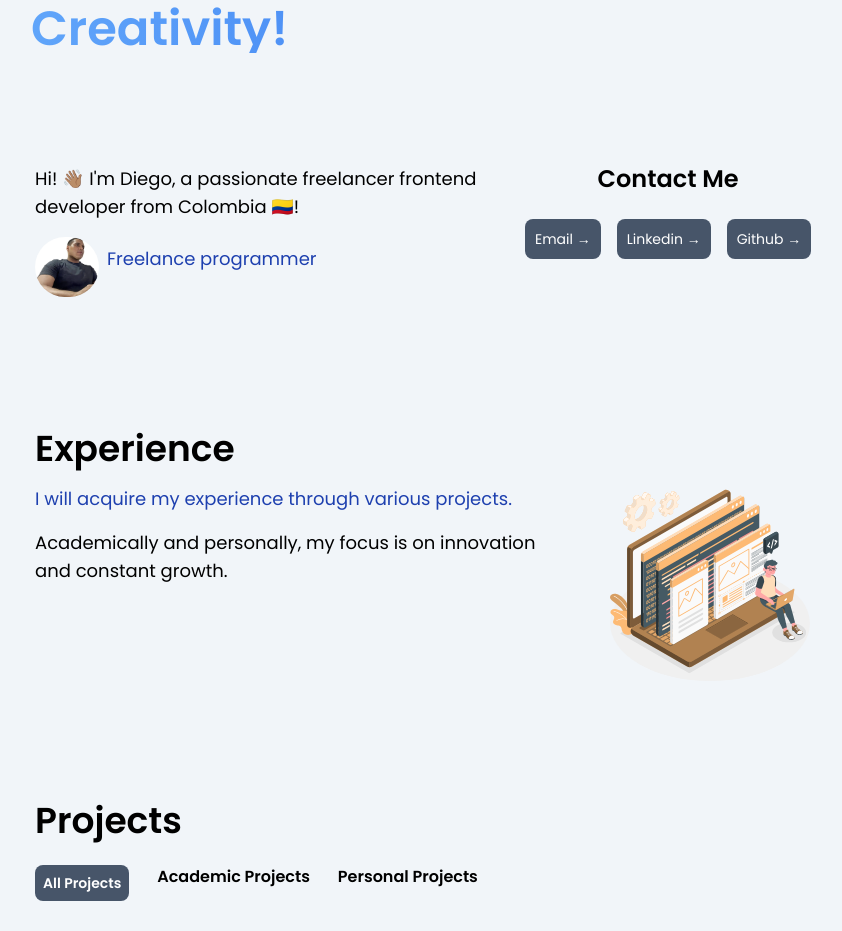
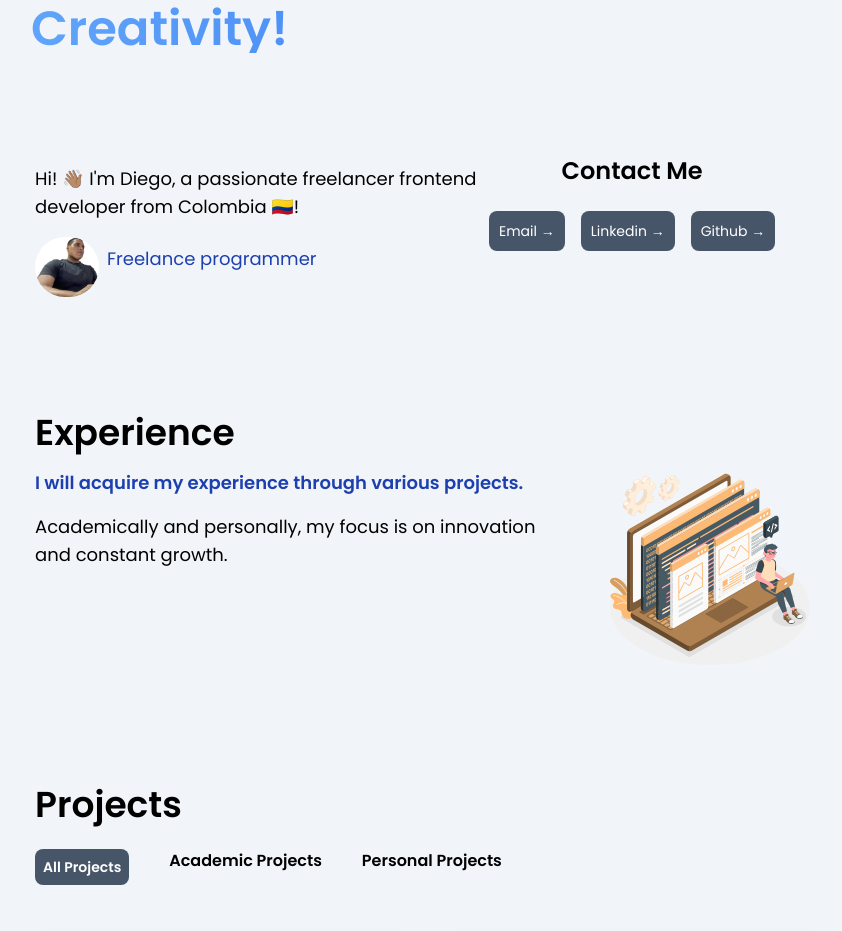
Before and after one commit to DiegoMarulandaB/Portfolio, a Next.js app: page / in a window 1280 px wide. Shown: the part 155-1086 px from the top of the page, without its empty margins (157-999 px from the left). Built offline with nearby package versions, Linux system fonts and the light colour scheme.

Commit message:
refactor: :bug: add fixes code start general

```diff
--- a/src/components/Contact/Contact.tsx
+++ b/src/components/Contact/Contact.tsx
@@ -2,12 +2,11 @@ const Contact = () => {
   return (
     <div id="contact">
       <div className="mx-auto lg:px-8 max-w-screen-lg sm:px-6">
-        <div className="flex items-start justify-between md:items-center">
+        <div className="flex items-start md:items-start md:justify-start justify-between text-start">
           <div className="flex flex-col ml-2 mx-1 mr-1">
-            <div className="md:w-4/1">
             <div className="space-y-6 md:space-y-0 md:flex md:gap-6 lg:items-center lg:gap-1">
-                <div className="md:w-6/12 text-start">
-                  <div className="mb-4 pt-28 text-lg">
+              <div className="md:w-6/12">
+                <div className="[&>p]:mb-4 pt-28 text-lg">
                   <p>Hi! 👋🏽 I'm Diego, a passionate freelancer frontend developer from Colombia 🇨🇴!</p>
                   <div className="flex mt-4">
                     <div className="w-16 h-16 md:w-18 md:h-18">
@@ -20,8 +19,8 @@ const Contact = () => {
                         alt="Profile Picture"
                       />
                     </div>
-                      <div className="md:text-lg">
-                        <p className=" text-md mx-1 mr-1 mt-2 ml-2">
+                    <div className="text-md mx-1 mr-1 mt-2 ml-2">
+                      <p>
                         <span className=" text-blue-800 dark:text-amber-200"> Freelance programmer</span>
                       </p>
                     </div>
@@ -29,8 +28,10 @@ const Contact = () => {
                 </div>
               </div>
               <div className="md:5/12 lg:w-5/2">
-                  <h2 className=" pl-6 pt-12 mx-20 mr-20 mt-2 mb-4 text-start text-2xl font-semibold justify-start md:text-center md:justify-start">Contact Me</h2>
-                  <div className="flex pl-6 mx-1 mr-1 text-start justify-start md:text-start md:justify-start">
+                <div className="pt-12 mr-4 mt-2 mb-4 text-2xl font-semibold flex flex-col items-start text-start justify-start md:items-center md:text-center md:justify-center">
+                  <h2>Contact Me</h2>
+                </div>
+                <div className="flex flex-col-row items-start text-start justify-start md:items-center md:text-center md:justify-center">
                   <a
                     href="mailto:%20diegomjobs@gmail.com%20?Subject=Aquí%20el%20asunto%20del%20mail"
                     className=" text-slate-700 hover:text-slate-950 dark:text-white dark:hover:text-blue-100 inline-flex hover:rounded-lg"
@@ -38,7 +39,7 @@ const Contact = () => {
                     rel="noopener noreferrer"
                     aria-label="Contact me by sending me an email"
                   >
-                      <span className="relative text-center cursor-pointer mx-2 mr-2 mt-2 text-1xl text-white bg-slate-600 hover:bg-slate-950 font-medium rounded-lg text-sm px-2.5 py-2.5 me-1 mb-1 dark:text-slate-950 dark:bg-slate-50 dark:hover:bg-blue-100">
+                    <span className="relative text-center cursor-pointer mr-4 mt-2 text-1xl text-white bg-slate-600 hover:bg-slate-950 font-medium rounded-lg text-sm px-2.5 py-2.5 me-1 mb-1 dark:text-slate-950 dark:bg-slate-50 dark:hover:bg-blue-100">
                       Email →
                     </span>
                   </a>
@@ -49,7 +50,7 @@ const Contact = () => {
                     rel="noopener noreferrer"
                     aria-label="Read more about my profile on Linkedin"
                   >
-                      <span className="relative text-center cursor-pointer mx-2 mr-2 mt-2 text-1xl text-white bg-slate-600 hover:bg-slate-950 font-medium rounded-lg text-sm px-2.5 py-2.5 me-1 mb-1 dark:text-slate-950 dark:bg-slate-50 dark:hover:bg-blue-100">
+                    <span className="relative text-center cursor-pointer mr-4 mt-2 text-1xl text-white bg-slate-600 hover:bg-slate-950 font-medium rounded-lg text-sm px-2.5 py-2.5 me-1 mb-1 dark:text-slate-950 dark:bg-slate-50 dark:hover:bg-blue-100">
                       Linkedin →
                     </span>
                   </a>
@@ -60,11 +61,10 @@ const Contact = () => {
                     rel="noopener noreferrer"
                     aria-label="Read more about my Github profile"
                   >
-                      <span className="relative text-center cursor-pointer mx-2 mr-2 mt-2 text-1xl text-white bg-slate-600 hover:bg-slate-950 font-medium rounded-lg text-sm px-2.5 py-2.5 me-1 mb-1 dark:text-slate-950 dark:bg-slate-50 dark:hover:bg-blue-100">
+                    <span className="relative text-center cursor-pointer mr-4 mt-2 text-1xl text-white bg-slate-600 hover:bg-slate-950 font-medium rounded-lg text-sm px-2.5 py-2.5 me-1 mb-1 dark:text-slate-950 dark:bg-slate-50 dark:hover:bg-blue-100">
                       Github →
                     </span>
                   </a>
-                  </div>
                 </div>
               </div>
             </div>
--- a/src/components/Experience/Experience.tsx
+++ b/src/components/Experience/Experience.tsx
@@ -8,17 +8,16 @@ const Experience = () => {
           <h1>Experience</h1>
         </div>
         <div className="flex flex-col ml-2 mt-2 mx-1 mr-1">
-          <div className="md:w-4/1">
           <div className="space-y-6 md:flex md:gap-6 lg:items-start lg:gap-1">
             <div className="md:w-7/12">
-                <p className="mb-4 mt-2 text-lg text-start">
-                  <span className="text-blue-800 dark:text-amber-200 mr-2">
-                    I will acquire my experience through various projects.
+              <div className="[&>p]:mb-4 mt-2 text-lg text-start justify-start">
+                <p>
+                  <span className="[&>p>strong] text-blue-800 dark:text-amber-200 [&>p>strong] mr-2">
+                    <strong>I will acquire my experience through various projects.</strong>
                   </span>
                 </p>
-                <p className="mb-4 mt-2  text-lg text-start">
-                  Academically and personally, my focus is on innovation and constant growth.
-                </p>
+                <p>Academically and personally, my focus is on innovation and constant growth.</p>
+              </div>
             </div>
             <div className="md:w-4/12">
               <img
@@ -33,7 +32,6 @@ const Experience = () => {
           </div>
         </div>
       </div>
-      </div>
     </section>
   )
 }
--- a/src/components/Footer/Footer.tsx
+++ b/src/components/Footer/Footer.tsx
@@ -2,20 +2,22 @@ const Footer = () => {
   const currentYear = new Date().getFullYear()
 
   return (
-    <section id="footer" className="mt-10">
-      <div className="mx-auto max-w-full md:max-w-full sm:px-1 bg-slate-100 dark:bg-slate-700">
-        <hr className="dark:border-slate-500 mb-4" />
-        <div className="mx-auto flex flex-col items-center justify-center text-center md:flex-row md:justify-center">
+    <footer id="footer" className="mt-10">
+      <div className="mx-auto max-w-full md:max-w-full sm:px-1">
+        <div className="mb-4">
+          <hr />
+        </div>
+        <div className="mx-auto flex flex-col items-start text-start justify-start md:items-center md:text-center md:justify-center space-x-2 ml-6 mr-6">
           <div className="flex flex-row space-x-2 mt-2 mb-2">
-            <span className="text-slate-800 dark:text-white">&copy;&nbsp;2023-{currentYear}</span>
+            <span className="text-slate-800 dark:text-white">&copy;&nbsp;2023-{currentYear} &nbsp;</span>
             <span className="text-blue-800 dark:text-amber-200">Diego Marulanda.</span>
           </div>
           <div className="flex flex-row space-x-2 mt-2 mb-2">
-            <span className="text-slate-800 dark:text-white">&nbsp; All Rights Reserved.</span>
+            <span className="text-slate-800 dark:text-white">All Rights Reserved.</span>
           </div>
         </div>
       </div>
-    </section>
+    </footer>
   )
 }
 
--- a/src/components/Navigation/Navigation.tsx
+++ b/src/components/Navigation/Navigation.tsx
@@ -23,7 +23,6 @@ const Navigation = () => {
   return (
     <header className="w-full mx-auto px-6 sm:px-20 opacity-90 fixed top-0 z-50 shadow bg-slate-100 dark:bg-slate-700 dark:border-slate-500">
       <div className="justify-evenly md:items-center md:flex">
-        <div>
         <div className="flex items-center justify-between py-3 md:py-6 md:block">
           <Link href="/#home">
             <div className="container flex items-center space-x-2">
@@ -45,8 +44,6 @@ const Navigation = () => {
             </button>
           </div>
         </div>
-        </div>
-
         <div>
           <div
             // menu
--- a/src/components/Projects/Projects.tsx
+++ b/src/components/Projects/Projects.tsx
@@ -16,13 +16,12 @@ const Projects: React.FC = () => {
         <div className=" text-start justify-start ml-2 mx-1 mr-1 font-extrabold capitalize text-4xl sm:text-6xl md:text-4xl lg:text-4xl xl:text-7xl">
           <h1>Projects</h1>
         </div>
-        <div className="min-h-screen flex items-start justify-start">
-          <div className="">
+        <div className="min-h-screen flex">
+          <div className="items-start justify-start">
             <div className="flex flex-wrap -mx-4">
-              <div className="mx-auto mb-[17px] max-w-[510px]"></div>
               <div className="w-full flex flex-wrap text-center justify-start -mx-2">
                 <ul className="flex flex-wrap justify-start mb-2 space-x-1 mt-4">
-                  <li className="mb-1 ml-2">
+                  <li className="mb-1 ml-6">
                     <button
                       onClick={() => handleProject('all')}
                       className={`inline-block py-2 px-2 text-1xl font-semibold  md:py-2 lg:px-1${
@@ -35,7 +34,7 @@ const Projects: React.FC = () => {
                     </button>
                   </li>
 
-                  <li className="mb-1 pl-2">
+                  <li className="mb-1 pl-5">
                     <button
                       onClick={() => handleProject('academic projects')}
                       className={`inline-block py-2 px-2 text-1xl  font-semibold md:py-2 lg:px-1${
@@ -47,7 +46,7 @@ const Projects: React.FC = () => {
                       Academic Projects
                     </button>
                   </li>
-                  <li className="mb-1 pl-2">
+                  <li className="mb-1 pl-5">
                     <button
                       onClick={() => handleProject('personal projects')}
                       className={`inline-block py-2 px-2 text-1xl font-semibold  md:py-2 lg:px-1${
--- a/src/components/ProjectsCards/ProjectsCards.tsx
+++ b/src/components/ProjectsCards/ProjectsCards.tsx
@@ -18,7 +18,6 @@ const ProjectCards: React.FC<ProjectCardsProps> = ({
       showCard === 'all' || showCard === category.toLowerCase() ? 'block' : 'hidden'
     }`}
   >
-    <div>
       <Slide offset="-200px 0px -200px 0px">
         <div className="flex flex-col items-center text-center rounded-lg  bg-slate-50 dark:bg-slate-600 shadow-lg shadow-blue-600/40 dark:shadow-slate-100/40 mx-auto mr-2 mt-8">
           <div className="overflow-hidden">
@@ -53,7 +52,6 @@ const ProjectCards: React.FC<ProjectCardsProps> = ({
           </div>
         </div>
       </Slide>
-    </div>
   </div>
 )
 
--- a/src/components/Skills/MySkills.tsx
+++ b/src/components/Skills/MySkills.tsx
@@ -1,15 +1,15 @@
 import Image from 'next/image'
 const MySkills = () => {
   return (
-    <div className="md:w-1/3 items-start text-start justify-start md:text-start md:justify-start mx-4 mr-4">
-      <div className=" text-center mx-2 mr-2 mt-2 text-2xl font-bold">
+    <div className="md:w-1/3">
+      <div className=" flex flex-col items-start text-start justify-start md:items-center md:text-center md:justify-center mt-2 text-2xl font-bold">
         <h1>My Skills</h1>
       </div>
-      <div className="text-center text-2xl mt-2 mx-2 mr-2 mb-1 py-2  text-blue-800 dark:text-amber-200">
+      <div className="flex flex-col items-start text-start justify-start md:items-center md:text-center md:justify-center text-2xl mr-2 mb-1 py-2  text-blue-800 dark:text-amber-200">
         <h2>Technologies</h2>
       </div>
-      <div className="flex flex-wrap flex-row justify-center md:justify-center">
-        <div className="grid grid-cols-3 md:grid-cols-2 gap-4 mx-2 mr-2 mt-4 md:w-3/3">
+      <div className="flex flex-col items-start text-start justify-start md:items-center md:text-center md:justify-center">
+        <div className="grid grid-cols-3 md:grid-cols-2 gap-4 mt-4 md:w-3/3">
           <div>
             <Image
               src="/w3_css-icon.svg"
@@ -56,10 +56,10 @@ const MySkills = () => {
           </div>
         </div>
         <div className="md:w-3/3">
-          <div className="text-center text-2xl mb-1 py-2 text-blue-800 dark:text-amber-200 mx-2 mr-2  mt-2">
+          <div className="flex flex-col items-start text-start justify-start md:items-center md:text-center md:justify-center text-2xl mb-1 py-2 text-blue-800 dark:text-amber-200 mt-2">
             <h2>Tools</h2>
           </div>
-          <div className="grid grid-cols-3 md:grid-cols-2 gap-4 mx-2 mr-2 mt-4">
+          <div className="grid grid-cols-3 md:grid-cols-2 gap-4 mt-4">
             <div>
               <Image
                 src="/gnu_bash-icon.svg"
@@ -140,10 +140,10 @@ const MySkills = () => {
           </div>
         </div>
         <div className="md:w-3/3">
-          <div className="text-center text-2xl mt-2 mx-2 mr-2 mb-1 py-2  text-blue-800 dark:text-amber-200">
+          <div className="flex flex-col items-start text-start justify-start md:items-center md:text-center md:justify-center text-2xl mt-2 mb-1 py-2  text-blue-800 dark:text-amber-200">
             <h2>Learning</h2>
           </div>
-          <div className="grid grid-cols-2 md:grid-cols-2 gap-4 mx-2 mr-2 mt-4">
+          <div className="grid grid-cols-2 md:grid-cols-2 gap-4 mt-4">
             <div>
               <Image
                 src="/tailwindcss-icon.svg"
```
Lines whose indentation alone changed are shown as unchanged.
